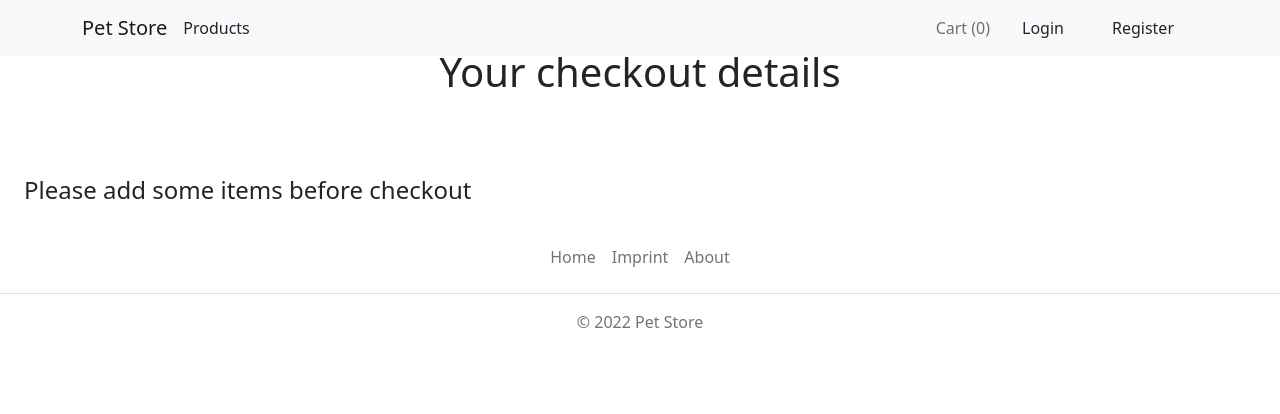
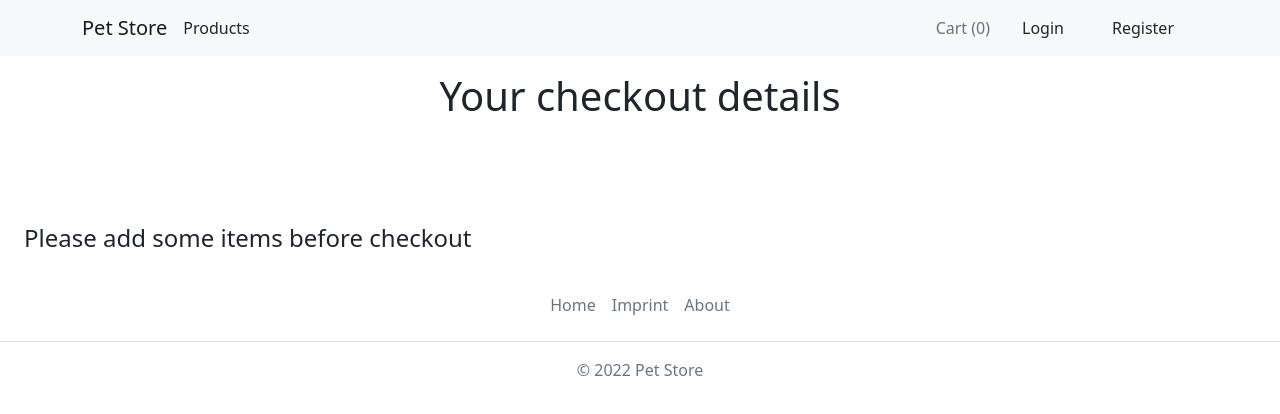
Before and after one commit to emigiusto/petstore-react-demo, a React (Create React App) app in the folder react-client/: page /checkout in a window 1280 px wide. Shown: the top 414 px of the page. Built offline with nearby package versions, Linux system fonts and the light colour scheme; no server answers.

Commit message:
Padding added to header

```diff
--- a/react-client/src/components/Checkout/Checkout.js
+++ b/react-client/src/components/Checkout/Checkout.js
@@ -19,7 +19,7 @@ export default function Checkout() {
     <div>
       <Header />
       <div className="m-auto my-4 p-4">
-        <h1 className="d-flex justify-content-center">Your checkout details</h1>
+        <h1 className="d-flex justify-content-center p-4">Your checkout details</h1>
       </div>
       <ProductConsumer>
         {(context) => {
--- a/react-client/src/components/Checkout/orderCompleted.js
+++ b/react-client/src/components/Checkout/orderCompleted.js
@@ -16,7 +16,7 @@ export default function orderCompleted() {
             <div>
           <div className="row justify-content-center p-4">
           <div className="w-50 p-3 row justify-content-center">
-          <h1> Thanks for Shopping with Us!</h1>
+          <h1 className= "p-4"> Thanks for Shopping with Us!</h1>
           <h2> You will receive the details in
             {/* a call to context.user.email would look better*/}
           { true ? (' ' + "your email" + ' ') : " your email " }
```
